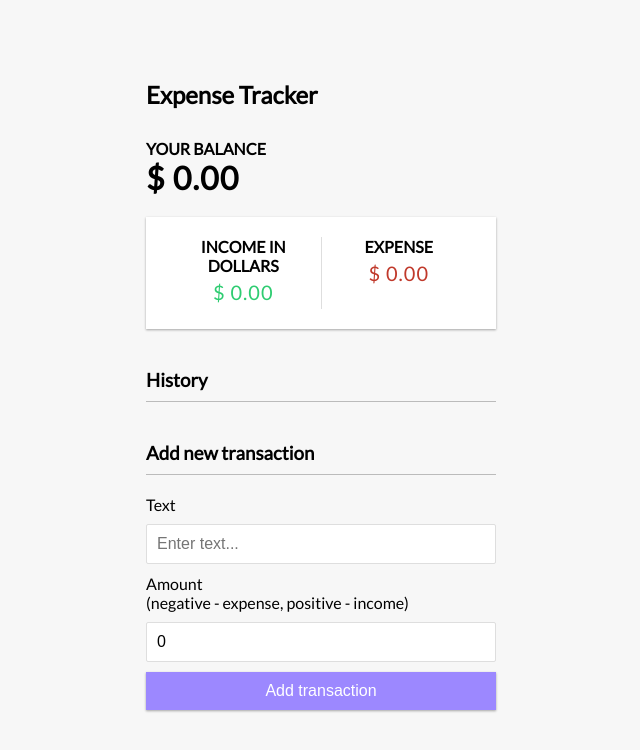
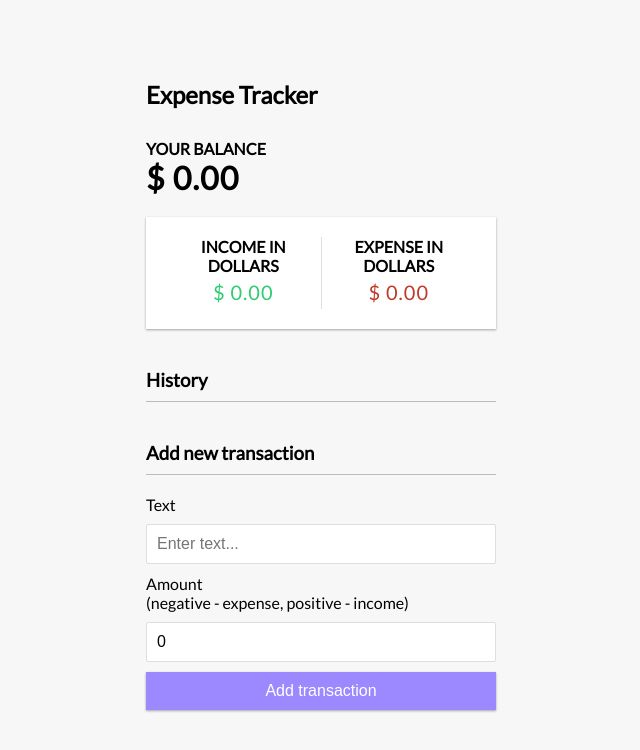
Before and after one commit to pranavnair999/React-app, a React (Create React App) app: page / in a window 1280 px wide. Shown: the top 750 px of the page, without its empty margins (319-959 px from the left). Built offline with nearby package versions, Linux system fonts and the light colour scheme; the HTML template or start-up script is replaced by a standard one.

Commit message:
Fix: logic error

```diff
--- a/src/components/IncomeExpenses.js
+++ b/src/components/IncomeExpenses.js
@@ -38,7 +38,7 @@ export const IncomeExpenses = () => {
   <p className="money plus">{moneyFormatter(income)}</p>
         </div>
         <div>
-          <h4>Expense</h4>
+          <h4>Expense in dollars</h4>
   <p className="money minus">{moneyFormatter(expense)}</p>
         </div>
       </div>
```
